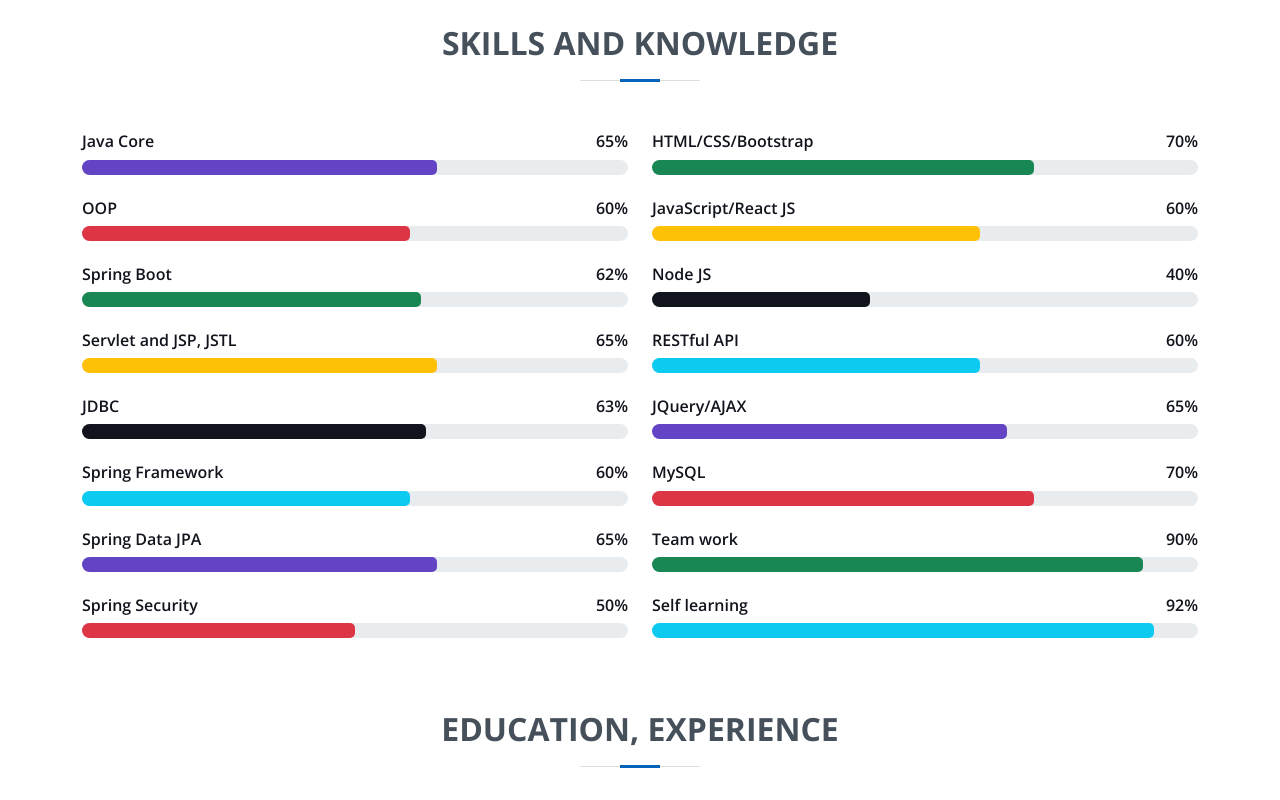
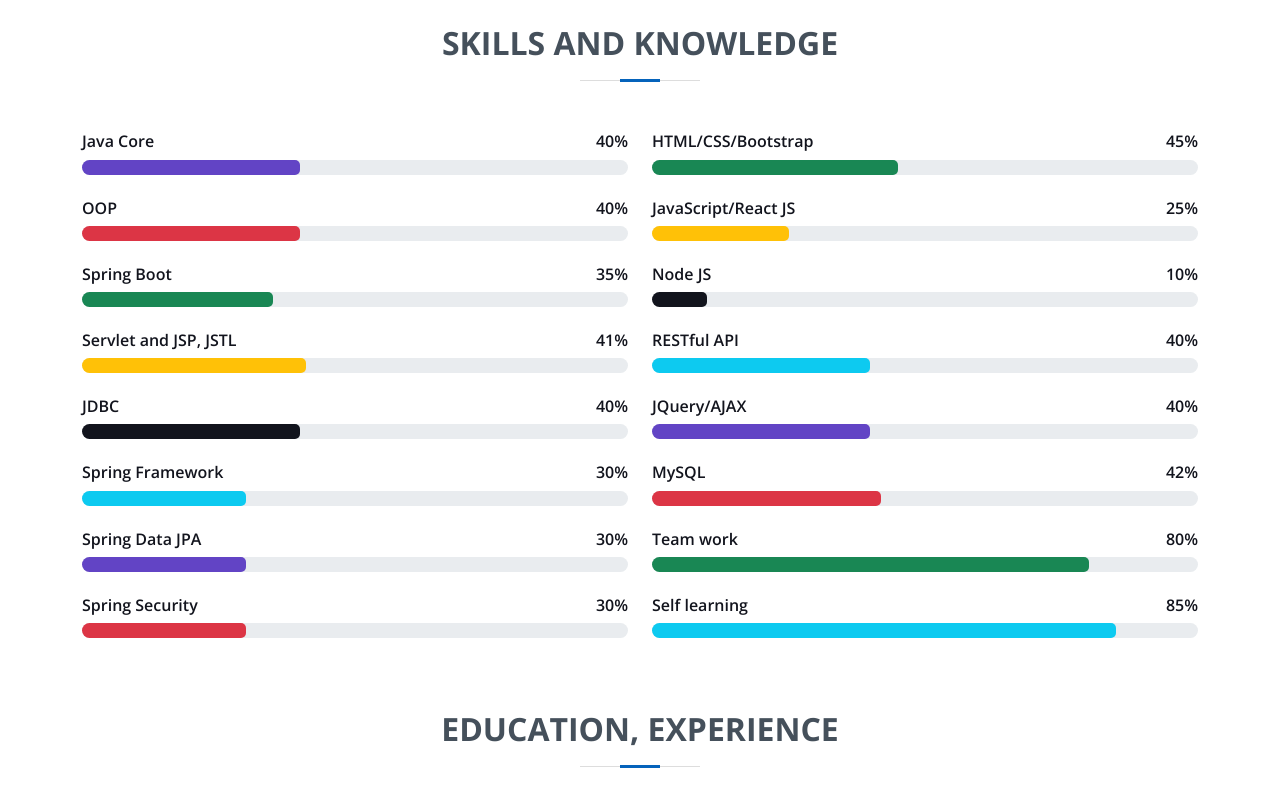
Before and after one commit to HieuCodeg/profile-en, a plain HTML site: page index.html in a window 1280 px wide. Shown: the part 1440-2240 px from the top of the page. Drawn offline with nearby package versions, Linux system fonts and the light colour scheme.

Commit message:
update profile

```diff
--- a/index.html
+++ b/index.html
@@ -81,7 +81,7 @@
                     <h2 class="typed-text-output d-inline"></h2>
                     <div class="typed-text d-none">Web Developer Full-stack, Front-End Developer, Back-End Developer</div>
                     <div class="d-flex align-items-center pt-5">
-                        <a href="https://github.com/HieuCodeg/curriculumVitae-vi/raw/main/CVHieuNguyen.pdf" class="btn btn-primary py-3 px-4 me-5">Download CV</a>
+                        <a href="https://github.com/HieuCodeg/curriculumVitae-en/raw/main/CV-Nguyen-Minh-Hieu-En.pdf" class="btn btn-primary py-3 px-4 me-5">Download CV</a>
                         <a type="button" class="btn-play" target="_blank" href="https://www.facebook.com/s2minhhieuQH/">
                             <span><i class="fab fa-facebook-square"></i></span>
                         </a>
@@ -153,98 +153,42 @@
                             <div class="skill mb-4">
                                 <div class="d-flex justify-content-between">
                                     <h6 class="font-weight-bold">Java Core</h6>
-                                    <h6 class="font-weight-bold">65%</h6>
+                                    <h6 class="font-weight-bold">40%</h6>
                                 </div>
                                 <div class="progress">
-                                    <div class="progress-bar bg-primary" role="progressbar" aria-valuenow="65" aria-valuemin="0" aria-valuemax="100"></div>
+                                    <div class="progress-bar bg-primary" role="progressbar" aria-valuenow="40" aria-valuemin="0" aria-valuemax="100"></div>
                                 </div>
                             </div>
                             <div class="skill mb-4">
                                 <div class="d-flex justify-content-between">
                                     <h6 class="font-weight-bold">OOP</h6>
-                                    <h6 class="font-weight-bold">60%</h6>
+                                    <h6 class="font-weight-bold">40%</h6>
                                 </div>
                                 <div class="progress">
-                                    <div class="progress-bar bg-danger" role="progressbar" aria-valuenow="60" aria-valuemin="0" aria-valuemax="100"></div>
+                                    <div class="progress-bar bg-danger" role="progressbar" aria-valuenow="40" aria-valuemin="0" aria-valuemax="100"></div>
                                 </div>
                             </div>
                             <div class="skill mb-4">
                                 <div class="d-flex justify-content-between">
                                     <h6 class="font-weight-bold">Spring Boot</h6>
-                                    <h6 class="font-weight-bold">62%</h6>
+                                    <h6 class="font-weight-bold">35%</h6>
                                 </div>
                                 <div class="progress">
-                                    <div class="progress-bar bg-success" role="progressbar" aria-valuenow="62" aria-valuemin="0" aria-valuemax="100"></div>
+                                    <div class="progress-bar bg-success" role="progressbar" aria-valuenow="35" aria-valuemin="0" aria-valuemax="100"></div>
                                 </div>
                             </div>
                             <div class="skill mb-4">
                                 <div class="d-flex justify-content-between">
                                     <h6 class="font-weight-bold">Servlet and JSP, JSTL</h6>
-                                    <h6 class="font-weight-bold">65%</h6>
+                                    <h6 class="font-weight-bold">41%</h6>
                                 </div>
                                 <div class="progress">
-                                    <div class="progress-bar bg-warning" role="progressbar" aria-valuenow="65" aria-valuemin="0" aria-valuemax="100"></div>
+                                    <div class="progress-bar bg-warning" role="progressbar" aria-valuenow="41" aria-valuemin="0" aria-valuemax="100"></div>
                                 </div>
                             </div>
                             <div class="skill mb-4">
                                 <div class="d-flex justify-content-between">
                                     <h6 class="font-weight-bold">JDBC</h6>
-                                    <h6 class="font-weight-bold">63%</h6>
-                                </div>
-                                <div class="progress">
-                                    <div class="progress-bar bg-dark" role="progressbar" aria-valuenow="63" aria-valuemin="0" aria-valuemax="100"></div>
-                                </div>
-                            </div>
-                            <div class="skill mb-4">
-                                <div class="d-flex justify-content-between">
-                                    <h6 class="font-weight-bold">Spring Framework</h6>
-                                    <h6 class="font-weight-bold">60%</h6>
-                                </div>
-                                <div class="progress">
-                                    <div class="progress-bar bg-info" role="progressbar" aria-valuenow="60" aria-valuemin="0" aria-valuemax="100"></div>
-                                </div>
-                            </div>
-                            <div class="skill mb-4">
-                                <div class="d-flex justify-content-between">
-                                    <h6 class="font-weight-bold">Spring Data JPA</h6>
-                                    <h6 class="font-weight-bold">65%</h6>
-                                </div>
-                                <div class="progress">
-                                    <div class="progress-bar bg-primary" role="progressbar" aria-valuenow="65" aria-valuemin="0" aria-valuemax="100"></div>
-                                </div>
-                            </div>
-                            <div class="skill mb-4">
-                                <div class="d-flex justify-content-between">
-                                    <h6 class="font-weight-bold">Spring Security</h6>
-                                    <h6 class="font-weight-bold">50%</h6>
-                                </div>
-                                <div class="progress">
-                                    <div class="progress-bar bg-danger" role="progressbar" aria-valuenow="50" aria-valuemin="0" aria-valuemax="100"></div>
-                                </div>
-                            </div>
-                        </div>
-                        <div class="col-md-6">
-                            <div class="skill mb-4">
-                                <div class="d-flex justify-content-between">
-                                    <h6 class="font-weight-bold">HTML/CSS/Bootstrap</h6>
-                                    <h6 class="font-weight-bold">70%</h6>
-                                </div>
-                                <div class="progress">
-                                    <div class="progress-bar bg-success" role="progressbar" aria-valuenow="70" aria-valuemin="0" aria-valuemax="100"></div>
-                                </div>
-                            </div>
-                            <div class="skill mb-4">
-                                <div class="d-flex justify-content-between">
-                                    <h6 class="font-weight-bold">JavaScript/React JS</h6>
-                                    <h6 class="font-weight-bold">60%</h6>
-                                </div>
-                                <div class="progress">
-                                    <div class="progress-bar bg-warning" role="progressbar" aria-valuenow="60" aria-valuemin="0" aria-valuemax="100"></div>
-                                </div>
-                            </div>
-                            <div class="skill mb-4">
-                                <div class="d-flex justify-content-between">
-                                    <h6 class="font-weight-bold">Node JS</h6>
                                     <h6 class="font-weight-bold">40%</h6>
                                 </div>
                                 <div class="progress">
@@ -253,47 +197,103 @@
                             </div>
                             <div class="skill mb-4">
                                 <div class="d-flex justify-content-between">
-                                    <h6 class="font-weight-bold">RESTful API</h6>
-                                    <h6 class="font-weight-bold">60%</h6>
+                                    <h6 class="font-weight-bold">Spring Framework</h6>
+                                    <h6 class="font-weight-bold">30%</h6>
                                 </div>
                                 <div class="progress">
-                                    <div class="progress-bar bg-info" role="progressbar" aria-valuenow="60" aria-valuemin="0" aria-valuemax="100"></div>
+                                    <div class="progress-bar bg-info" role="progressbar" aria-valuenow="30" aria-valuemin="0" aria-valuemax="100"></div>
+                                </div>
+                            </div>
+                            <div class="skill mb-4">
+                                <div class="d-flex justify-content-between">
+                                    <h6 class="font-weight-bold">Spring Data JPA</h6>
+                                    <h6 class="font-weight-bold">30%</h6>
+                                </div>
+                                <div class="progress">
+                                    <div class="progress-bar bg-primary" role="progressbar" aria-valuenow="30" aria-valuemin="0" aria-valuemax="100"></div>
+                                </div>
+                            </div>
+                            <div class="skill mb-4">
+                                <div class="d-flex justify-content-between">
+                                    <h6 class="font-weight-bold">Spring Security</h6>
+                                    <h6 class="font-weight-bold">30%</h6>
+                                </div>
+                                <div class="progress">
+                                    <div class="progress-bar bg-danger" role="progressbar" aria-valuenow="30" aria-valuemin="0" aria-valuemax="100"></div>
+                                </div>
+                            </div>
+                        </div>
+                        <div class="col-md-6">
+                            <div class="skill mb-4">
+                                <div class="d-flex justify-content-between">
+                                    <h6 class="font-weight-bold">HTML/CSS/Bootstrap</h6>
+                                    <h6 class="font-weight-bold">45%</h6>
+                                </div>
+                                <div class="progress">
+                                    <div class="progress-bar bg-success" role="progressbar" aria-valuenow="45" aria-valuemin="0" aria-valuemax="100"></div>
+                                </div>
+                            </div>
+                            <div class="skill mb-4">
+                                <div class="d-flex justify-content-between">
+                                    <h6 class="font-weight-bold">JavaScript/React JS</h6>
+                                    <h6 class="font-weight-bold">25%</h6>
+                                </div>
+                                <div class="progress">
+                                    <div class="progress-bar bg-warning" role="progressbar" aria-valuenow="25" aria-valuemin="0" aria-valuemax="100"></div>
+                                </div>
+                            </div>
+                            <div class="skill mb-4">
+                                <div class="d-flex justify-content-between">
+                                    <h6 class="font-weight-bold">Node JS</h6>
+                                    <h6 class="font-weight-bold">10%</h6>
+                                </div>
+                                <div class="progress">
+                                    <div class="progress-bar bg-dark" role="progressbar" aria-valuenow="10" aria-valuemin="0" aria-valuemax="100"></div>
+                                </div>
+                            </div>
+                            <div class="skill mb-4">
+                                <div class="d-flex justify-content-between">
+                                    <h6 class="font-weight-bold">RESTful API</h6>
+                                    <h6 class="font-weight-bold">40%</h6>
+                                </div>
+                                <div class="progress">
+                                    <div class="progress-bar bg-info" role="progressbar" aria-valuenow="40" aria-valuemin="0" aria-valuemax="100"></div>
                                 </div>
                             </div>
                             <div class="skill mb-4">
                                 <div class="d-flex justify-content-between">
                                     <h6 class="font-weight-bold">JQuery/AJAX</h6>
-                                    <h6 class="font-weight-bold">65%</h6>
+                                    <h6 class="font-weight-bold">40%</h6>
                                 </div>
                                 <div class="progress">
-                                    <div class="progress-bar bg-primary" role="progressbar" aria-valuenow="65" aria-valuemin="0" aria-valuemax="100"></div>
+                                    <div class="progress-bar bg-primary" role="progressbar" aria-valuenow="40" aria-valuemin="0" aria-valuemax="100"></div>
                                 </div>
                             </div>
                             <div class="skill mb-4">
                                 <div class="d-flex justify-content-between">
                                     <h6 class="font-weight-bold">MySQL</h6>
-                                    <h6 class="font-weight-bold">70%</h6>
+                                    <h6 class="font-weight-bold">42%</h6>
                                 </div>
                                 <div class="progress">
-                                    <div class="progress-bar bg-danger" role="progressbar" aria-valuenow="70" aria-valuemin="0" aria-valuemax="100"></div>
+                                    <div class="progress-bar bg-danger" role="progressbar" aria-valuenow="42" aria-valuemin="0" aria-valuemax="100"></div>
                                 </div>
                             </div>
                             <div class="skill mb-4">
                                 <div class="d-flex justify-content-between">
                                     <h6 class="font-weight-bold">Team work</h6>
-                                    <h6 class="font-weight-bold">90%</h6>
+                                    <h6 class="font-weight-bold">80%</h6>
                                 </div>
                                 <div class="progress">
-                                    <div class="progress-bar bg-success" role="progressbar" aria-valuenow="90" aria-valuemin="0" aria-valuemax="100"></div>
+                                    <div class="progress-bar bg-success" role="progressbar" aria-valuenow="80" aria-valuemin="0" aria-valuemax="100"></div>
                                 </div>
                             </div>
                             <div class="skill mb-4">
                                 <div class="d-flex justify-content-between">
                                     <h6 class="font-weight-bold">Self learning</h6>
-                                    <h6 class="font-weight-bold">92%</h6>
+                                    <h6 class="font-weight-bold">85%</h6>
                                 </div>
                                 <div class="progress">
-                                    <div class="progress-bar bg-info" role="progressbar" aria-valuenow="92" aria-valuemin="0" aria-valuemax="100"></div>
+                                    <div class="progress-bar bg-info" role="progressbar" aria-valuenow="85" aria-valuemin="0" aria-valuemax="100"></div>
                                 </div>
                             </div>
                         </div>
@@ -421,6 +421,8 @@
                         <div class="card-body">
                             <h5 class="card-title">Coffee Legend</h5>
                             <p class="card-text">Coffee shop management project</p>
+                            <p class="card-text">(Admin role) username: admin@gmail.com / password: Admin123456@
+                                <p class="card-text">(Cashier role) username: cashier@gmail.com / password: Cashier1@</p>
                         </div>
                         <div class="card-footer">
                             <small class="text-muted">Time: 12/2022</small>
@@ -513,6 +515,7 @@
                         <div class="card-body">
                             <h5 class="card-title">Education Manager</h5>
                             <p class="card-text">School management project (Java core)</p>
+                            <p class="card-text">Account: username: minhhieu / password: Minhhieu@99</p>
                         </div>
                         <div class="card-footer">
                             <small class="text-muted">Time: 09/2022</small>
@@ -618,7 +621,7 @@
                                     <i class="fa fa-quote-left text-primary"></i>
                                 </div>
                             </div>
-                            <p class="fs-5 fst-italic">Dolores sed duo clita tempor justo dolor et stet lorem kasd labore dolore lorem ipsum. At lorem lorem magna ut et, nonumy et labore et tempor diam tempor erat.</p>
+                            <p class="fs-5 fst-italic">(Updating)</p>
                             <hr class="w-25 mx-auto">
                             <h5>BUI CONG BINH MINH</h5>
                             <span>Lecturer at Codegym Hue</span>
```
